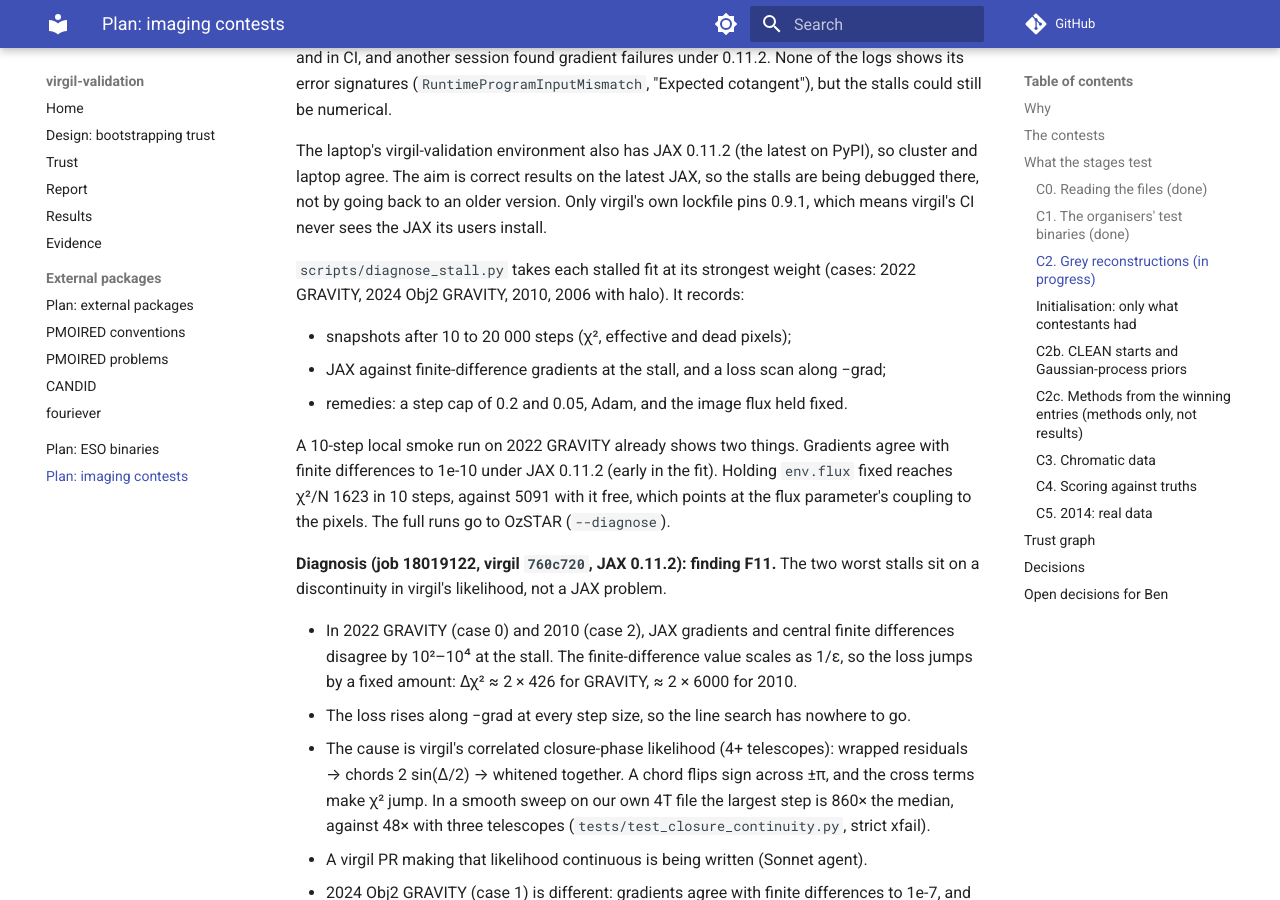
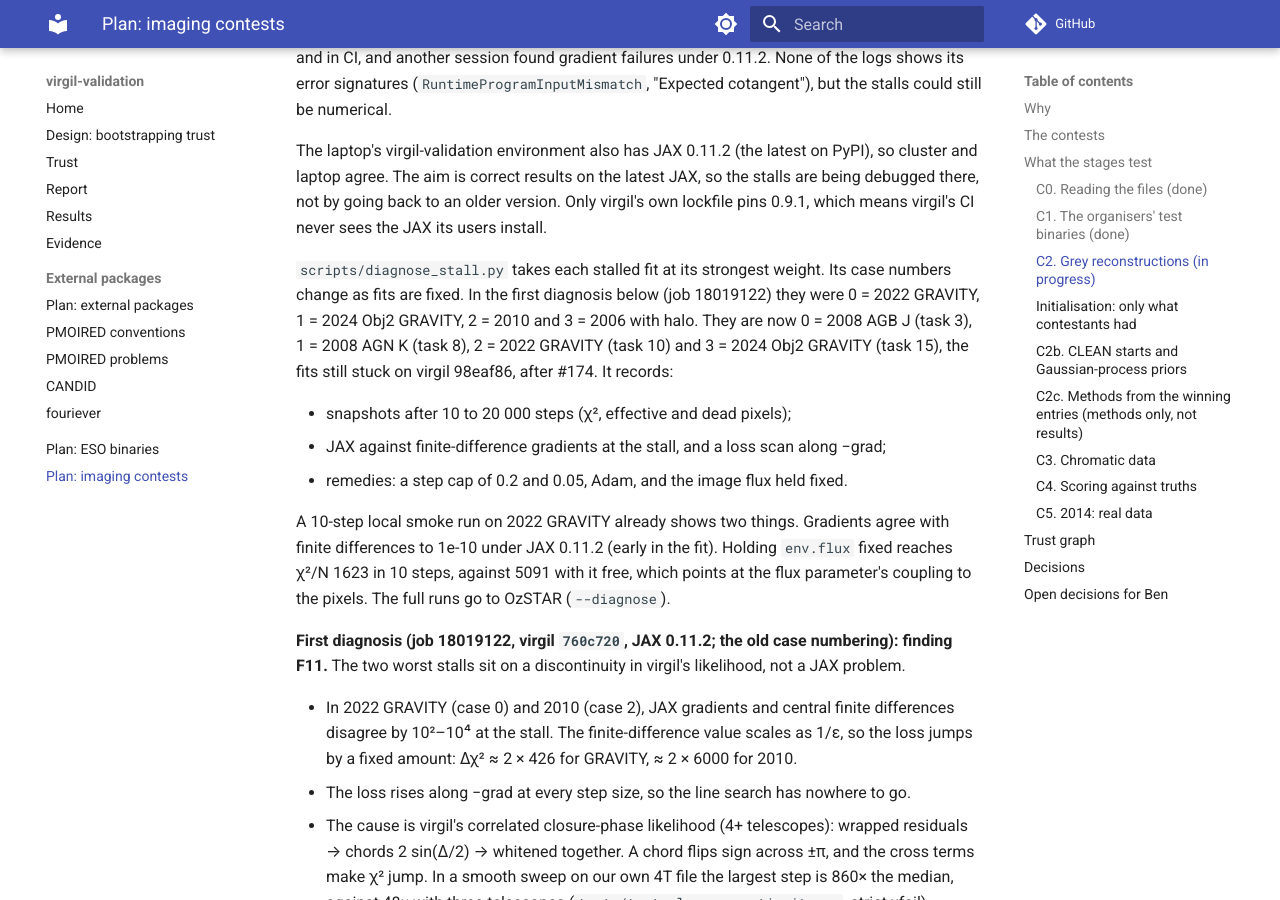
Before and after one commit to benjaminpope/virgil-validation, an MkDocs documentation site: the page built from docs/plan_imaging_contests.md, in a window 1280 px wide and 900 px high, scrolled down 6426 px. Built offline with MkDocs 1.6.1 and Material for MkDocs 9.7.7, drawn with Linux system fonts in a browser that asks for light colours; comment, search, counter and statistics services are not loaded.

Commit message:
Plan: say which diagnose_stall case numbering each result uses
Co-Authored-By: Claude Opus 5.5 <noreply@anthropic.com>

```diff
--- a/docs/plan_imaging_contests.md
+++ b/docs/plan_imaging_contests.md
@@ -207,8 +207,13 @@ latest JAX, so the stalls are being debugged there, not by going back to an
 older version. Only virgil's own lockfile pins 0.9.1, which means virgil's
 CI never sees the JAX its users install.
 
-`scripts/diagnose_stall.py` takes each stalled fit at its strongest weight
-(cases: 2022 GRAVITY, 2024 Obj2 GRAVITY, 2010, 2006 with halo). It records:
+`scripts/diagnose_stall.py` takes each stalled fit at its strongest weight.
+Its case numbers change as fits are fixed. In the first diagnosis below
+(job 18019122) they were 0 = 2022 GRAVITY, 1 = 2024 Obj2 GRAVITY,
+2 = 2010 and 3 = 2006 with halo. They are now 0 = 2008 AGB J (task 3),
+1 = 2008 AGN K (task 8), 2 = 2022 GRAVITY (task 10) and 3 = 2024 Obj2
+GRAVITY (task 15), the fits still stuck on virgil 98eaf86, after #174.
+It records:
 
 - snapshots after 10 to 20 000 steps (χ², effective and dead pixels);
 - JAX against finite-difference gradients at the stall, and a loss scan
@@ -221,7 +226,7 @@ in the fit). Holding `env.flux` fixed reaches χ²/N 1623 in 10 steps,
 against 5091 with it free, which points at the flux parameter's coupling
 to the pixels. The full runs go to OzSTAR (`--diagnose`).
 
-**Diagnosis (job 18019122, virgil `760c720`, JAX 0.11.2): finding F11.**
+**First diagnosis (job 18019122, virgil `760c720`, JAX 0.11.2; the old case numbering): finding F11.**
 The two worst stalls sit on a discontinuity in virgil's likelihood, not a
 JAX problem.
 
```
